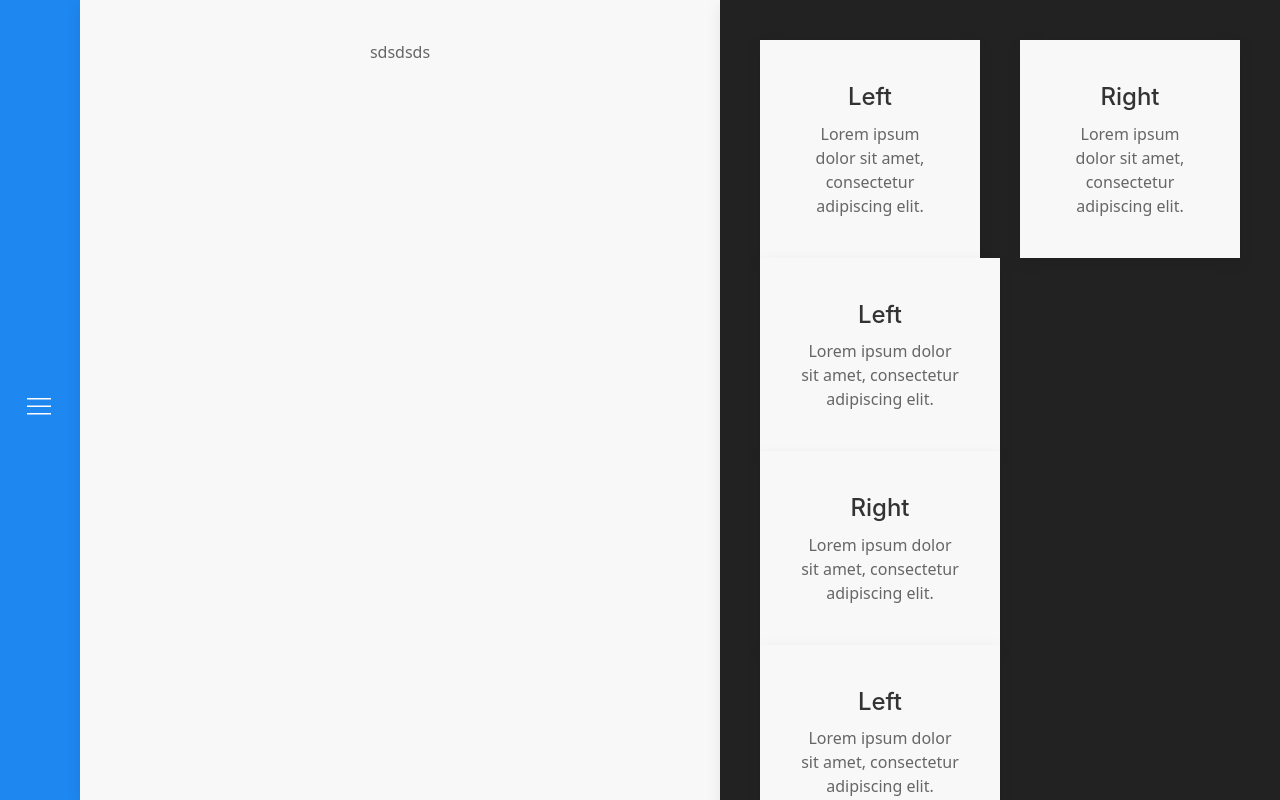
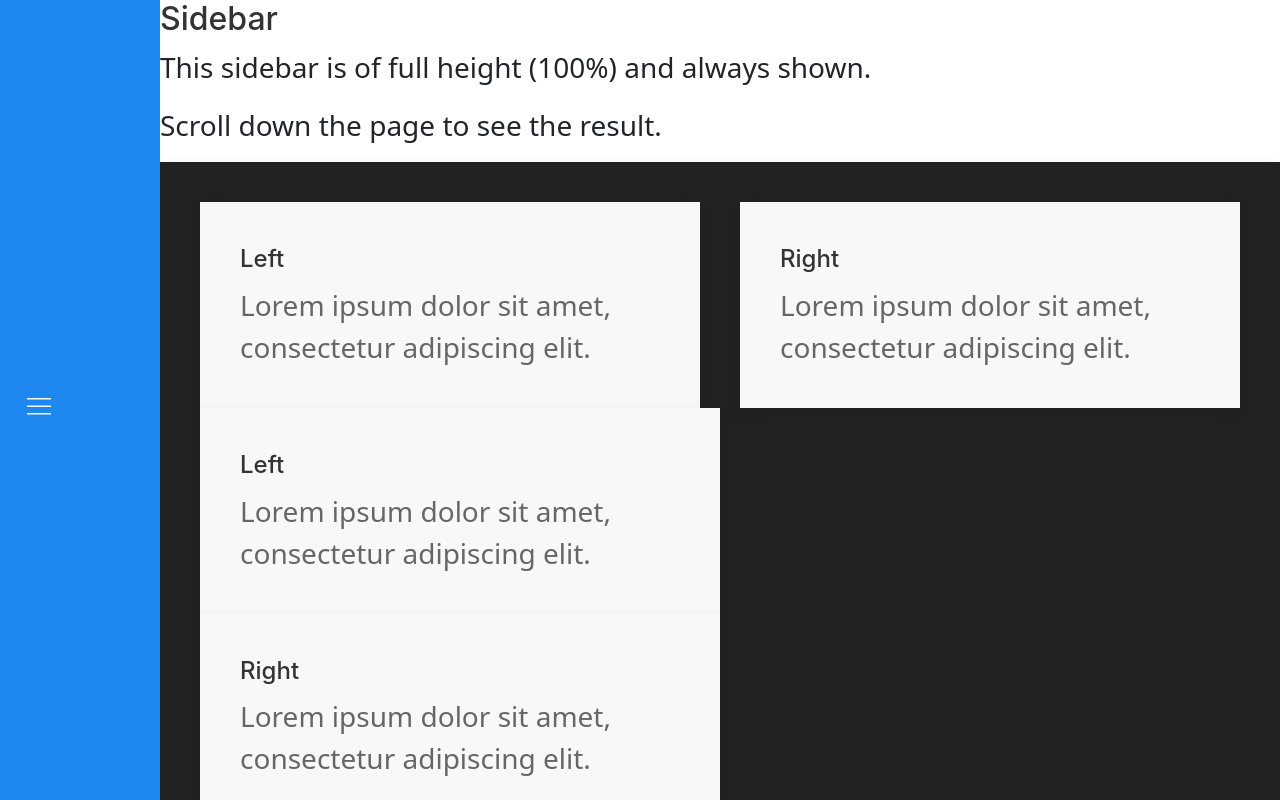
Before and after one commit to GalangSetiawan/sejarah-joang-fe, an Angular app: page /#/dashboard in a window 1280 px wide. Shown: the top 800 px of the page. Built offline with nearby package versions, Linux system fonts and the light colour scheme.

Commit message:
layouting

```diff
--- a/src/app/views/dashboard/dashboard.component.html
+++ b/src/app/views/dashboard/dashboard.component.html
@@ -1,10 +1,7 @@
 
-
+<!-- sidebar navigation container -->
 <div class="sidebar-slider" [class.sidebar-slide-in]="sidebarShow">
-
-
 	  <button type="button"  class="sidebar-close uk-close-large" (click)="sidebarShow = !sidebarShow" aria-label="Close" uk-close></button>
-
 	<div class="sidebar-content">
 		<div class="uk-child-width-1-2@m uk-grid-small uk-grid-match uk-position-center" uk-grid>
 			<div>
@@ -28,24 +25,19 @@
 
 
 
+<!-- content -->
 
-
-<div class="uk-text-center uk-grid-collapse" uk-grid>
-    <div class="uk-width-auto@m "  style="display: inherit;">
+<div class="sidenav">
 	<div class="uk-background-primary uk-card-default uk-card-body"  uk-height-viewport >
-
-
-
 		<span class="sidebar-open" (click)="sidebarShow = !sidebarShow" uk-icon="icon: menu; ratio: 1.5"></span>
-
 	</div>
 </div>
-    <div class="uk-width-1-2@m ">
-        <div class="uk-background-muted uk-card uk-card-default uk-card-body" uk-height-viewport>
-			sdsdsds
-		</div>
-    </div>
-    <div class="uk-width-expand@m">
+
+<div class="main">
+	<h2>Sidebar</h2>
+	<p>This sidebar is of full height (100%) and always shown.</p>
+	<p>Scroll down the page to see the result.</p>
+
 	<div class="uk-background-secondary uk-card uk-card-default uk-card-body" uk-height-viewport>
 
 		<div class="uk-child-width-1-2@m uk-grid-match" uk-grid>
@@ -152,5 +144,5 @@
 			</div>
 		</div>
 	</div>
+
 </div>
-</div>
--- a/src/app/views/dashboard/dashboard.component.scss
+++ b/src/app/views/dashboard/dashboard.component.scss
@@ -38,3 +38,49 @@
 
     height: 100%;
 }
+
+// =====================
+.sidenav {
+    height: 100%;
+    width: 160px;
+    position: fixed;
+    z-index: 1;
+    top: 0;
+    left: 0;
+    background-color: #111;
+    overflow-x: hidden;
+  }
+
+  .sidenav a {
+    padding: 6px 8px 6px 16px;
+    text-decoration: none;
+    font-size: 25px;
+    color: #818181;
+    display: block;
+  }
+
+  .sidenav a:hover {
+    color: #f1f1f1;
+  }
+
+  .main {
+    margin-left: 160px; /* Same as the width of the sidenav */
+    font-size: 28px; /* Increased text to enable scrolling */
+  }
+
+  @media screen and (max-height: 450px) {
+    .sidenav {
+        padding-top: 15px;
+        width:50px;
+    }
+    .sidenav a {font-size: 18px;}
+  }
+
+  @media only screen and (max-width: 1000px) {
+    .sidenav {
+        width:50px;
+    }
+    .main {
+        margin-left: 50px; /* Same as the width of the sidenav */
+      }
+  }
```
Lines whose indentation alone changed are shown as unchanged.
